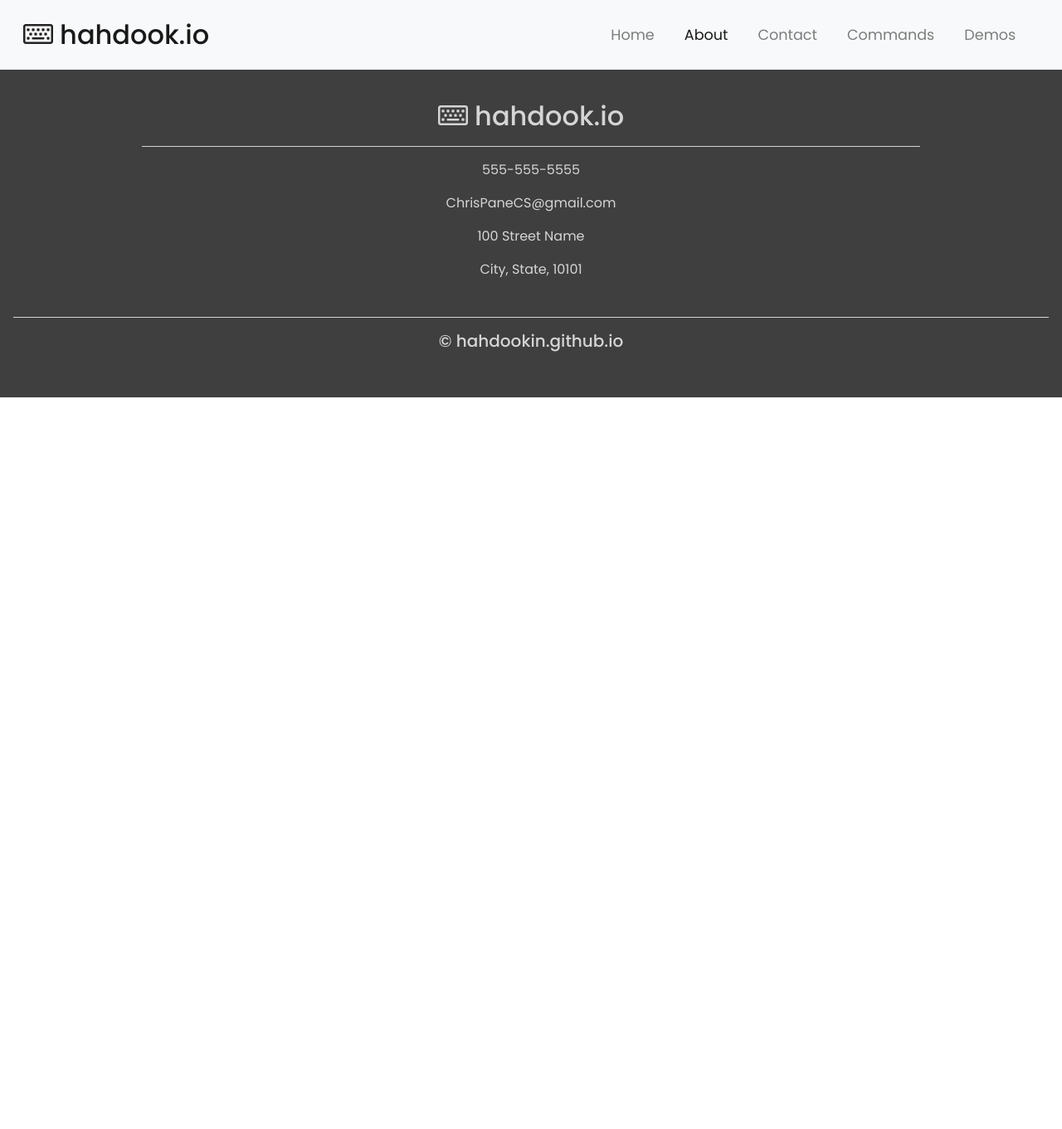
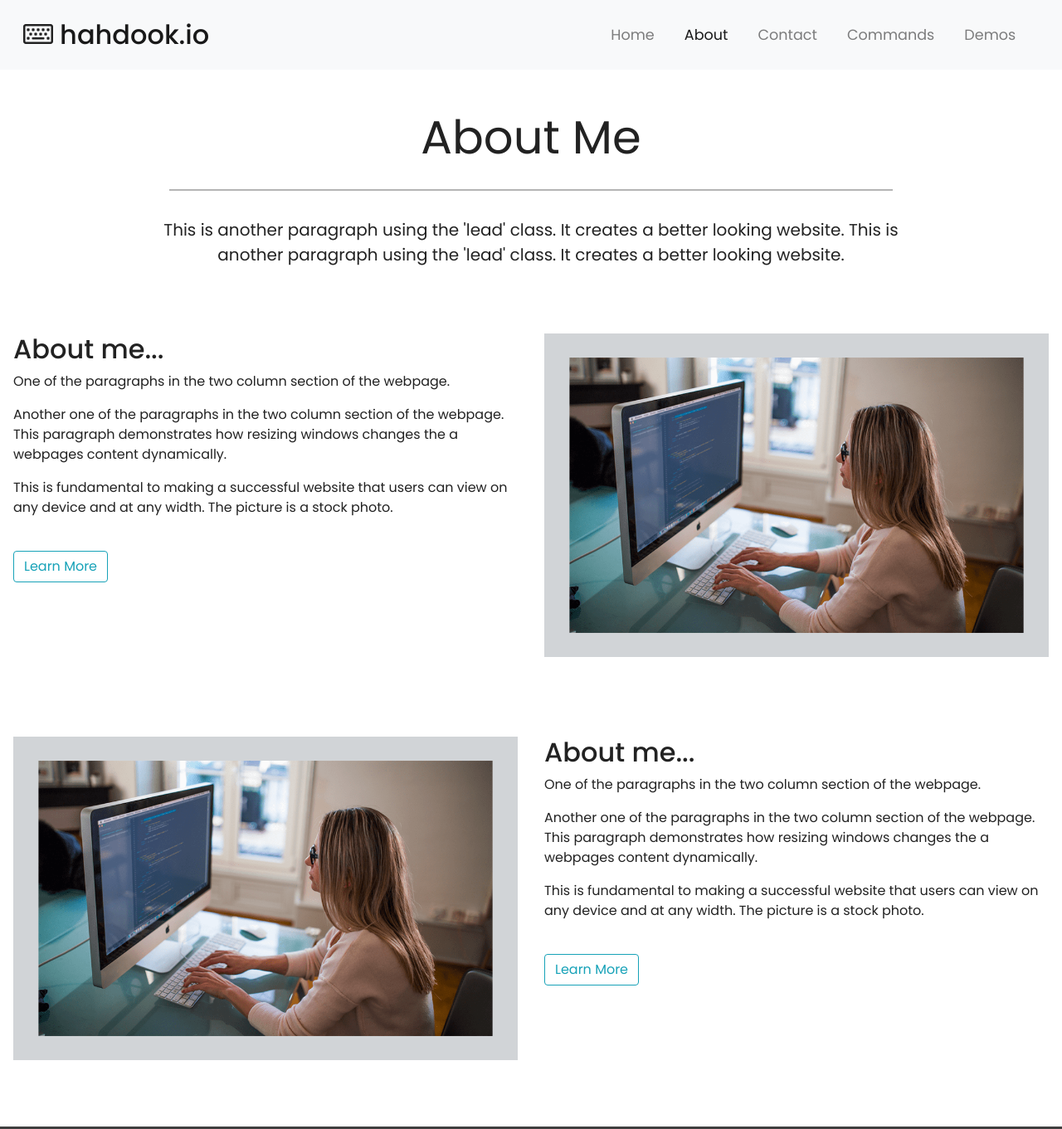
Before and after one commit to hahdookin/hahdookin.github.io, a plain HTML site: page nav/about.html in a window 1280 px wide. Shown: the top 1361 px of the page at 83% size. Before the commit the page ends 800 px from the top, so only its background shows below. Drawn offline with nearby package versions, Linux system fonts and the light colour scheme.

Commit message:
Added content to nav pages

```diff
--- a/nav/about.html
+++ b/nav/about.html
@@ -42,6 +42,52 @@
 	</div>
 </nav>
 
+<!--- Page content goes here -->
+<!--- Welcome Section -->
+<div class="container-fluid padding">
+    <div class="row welcome text-center">
+        <div class="col-12">
+            <h1 class="display-4">About Me</h1>
+        </div>
+        <hr>
+        <div class="col-12">
+            <p class="lead">This is another paragraph using the 'lead' class. It creates a better looking website. This is another paragraph using the 'lead' class. It creates a better looking website.</p>
+        </div>
+    </div>
+</div>
+
+<!--- Two Column Section -->
+<div class="container-fluid padding">
+    <div class="row padding">
+        <div class="col-lg-6">
+            <h2>About me...</h2>
+            <p>One of the paragraphs in the two column section of the webpage.</p>
+            <p>Another one of the paragraphs in the two column section of the webpage. This paragraph demonstrates how resizing windows changes the a webpages content dynamically.</p>
+            <p>This is fundamental to making a successful website that users can view on any device and at any width. The picture is a stock photo.</p>
+            <br>
+            <a href="#" class="btn btn-outline-info">Learn More</a>
+        </div>
+        <div class="col-lg-6">
+            <img src="/img/desk.png" class="img-fluid">
+        </div>
+    </div>
+</div>
+<div class="container-fluid padding">
+    <div class="row padding">
+        <div class="col-lg-6">
+            <img src="/img/desk.png" class="img-fluid">
+        </div>
+        <div class="col-lg-6">
+            <h2>About me...</h2>
+            <p>One of the paragraphs in the two column section of the webpage.</p>
+            <p>Another one of the paragraphs in the two column section of the webpage. This paragraph demonstrates how resizing windows changes the a webpages content dynamically.</p>
+            <p>This is fundamental to making a successful website that users can view on any device and at any width. The picture is a stock photo.</p>
+            <br>
+            <a href="#" class="btn btn-outline-info">Learn More</a>
+        </div>
+    </div>
+</div>
+
 <!--- Footer -->
 <footer>
     <div class="container-fluid padding">
```
Also changed, not shown: index.html (+1 -0 lines), nav/commands.html (+14 -0 lines), nav/contact.html (+20 -0 lines), nav/demos.html (+14 -0 lines).
